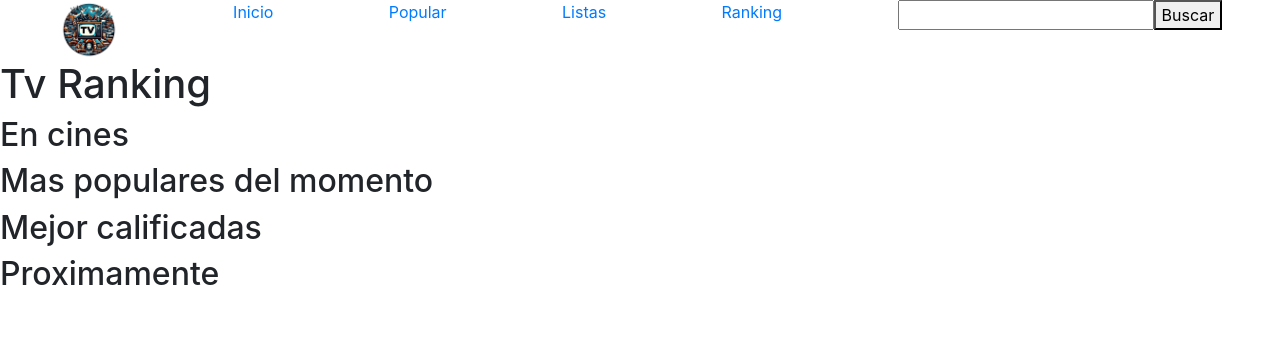
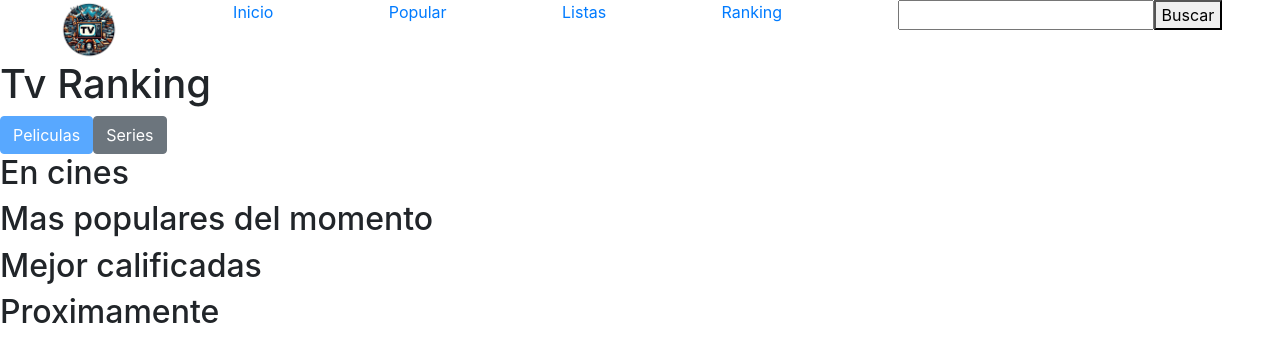
Before and after one commit to pberus/TvRanking, a React (Vite) app in the folder Client/: page / in a window 1280 px wide. Shown: the top 362 px of the page. Built offline with nearby package versions, Linux system fonts and the light colour scheme; no server answers.

Commit message:
feat(client): buttons films or series

```diff
--- a/Client/src/components/Carousel/carousel.jsx
+++ b/Client/src/components/Carousel/carousel.jsx
@@ -79,7 +79,7 @@ const Carousel = ({ tvArray, position }) => {
 
 Carousel.propTypes = {
   tvArray: PropTypes.array.isRequired,
-  position: PropTypes.number.isRequired
+  position: PropTypes.string.isRequired
 };
 
 export default Carousel;
--- a/Client/src/views/Home/home.jsx
+++ b/Client/src/views/Home/home.jsx
@@ -9,6 +9,8 @@ import {
 import { Carousel } from "../../components";
 
 const Home = () => {
+  const [filmsOrSeries, setFilmsOrSeries] = useState(true);
+
   const dispatch = useDispatch();
   const nowPlayingFilms = useSelector((state) => state.nowPlayingFilms);
   const popularFilms = useSelector((state) => state.popularFilms);
@@ -25,22 +27,42 @@ const Home = () => {
   return (
     <div>
       <h1>Tv Ranking</h1>
+      <button
+        className={`btn ${filmsOrSeries ? "btn-primary" : "btn-secondary"}`}
+        disabled={filmsOrSeries}
+        onClick={() => setFilmsOrSeries(true)}
+      >
+        Peliculas
+      </button>
+      <button
+        className={`btn ${!filmsOrSeries ? "btn-primary" : "btn-secondary"}`}
+        disabled={!filmsOrSeries}
+        onClick={() => setFilmsOrSeries(false)}
+      >
+        Series
+      </button>
+      {filmsOrSeries ? (
+        <>
           <h2>En cines</h2>
-      {nowPlayingFilms.length ? (
+          {nowPlayingFilms.length > 0 && (
             <Carousel tvArray={nowPlayingFilms} position='1' />
-      ) : null}
+          )}
           <h2>Mas populares del momento</h2>
-      {popularFilms.length ? (
+          {popularFilms.length > 0 && (
             <Carousel tvArray={popularFilms} position='2' />
-      ) : null}
+          )}
           <h2>Mejor calificadas</h2>
-      {topRatedFilms.length ? (
+          {topRatedFilms.length > 0 && (
             <Carousel tvArray={topRatedFilms} position='3' />
-      ) : null}
+          )}
           <h2>Proximamente</h2>
-      {upcomingFilms.length ? (
+          {upcomingFilms.length > 0 && (
             <Carousel tvArray={upcomingFilms} position='4' />
-      ) : null}
+          )}
+        </>
+      ) : (
+        <h2>Mostrando las series</h2>
+      )}
     </div>
   );
 };
```
Lines whose indentation alone changed are shown as unchanged.
